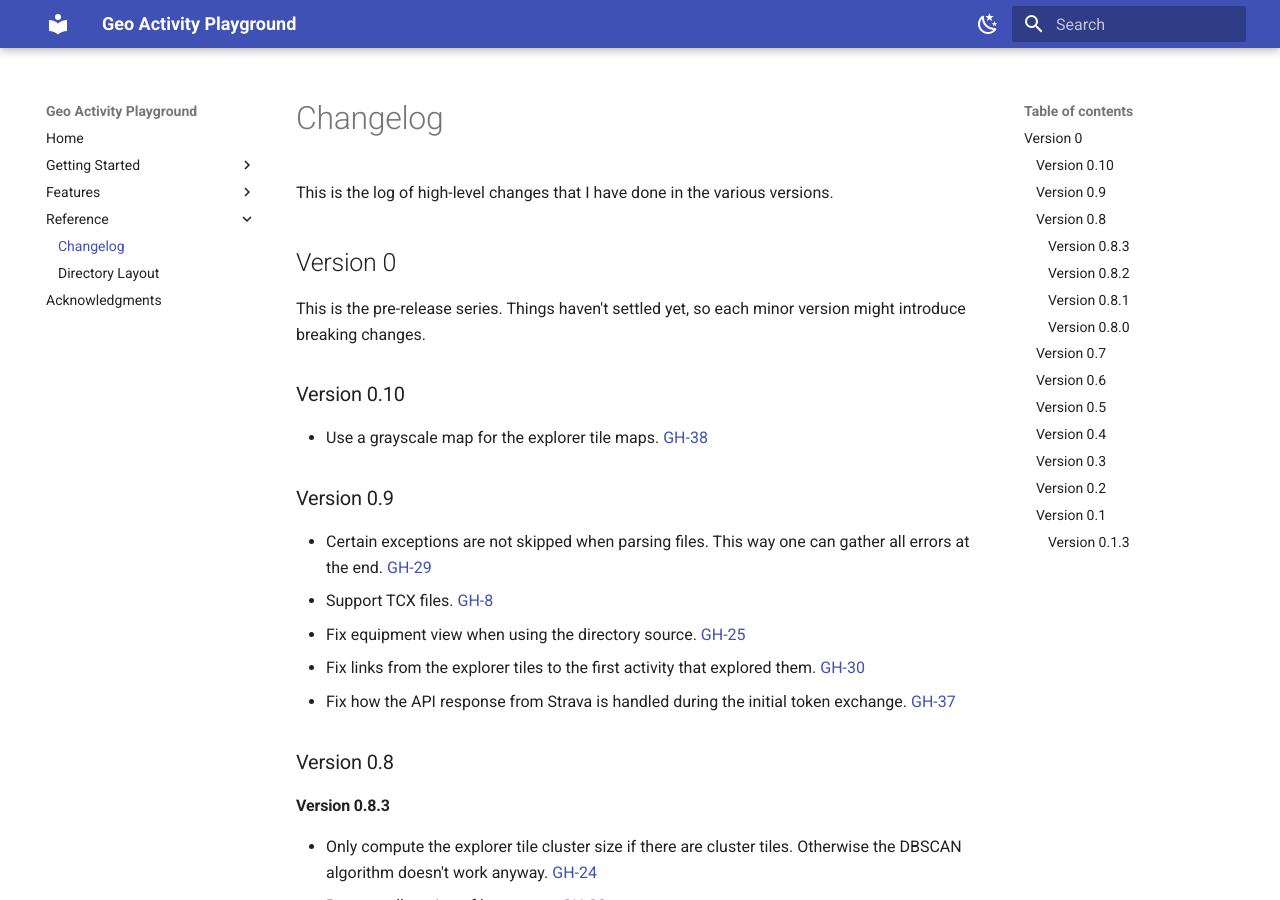
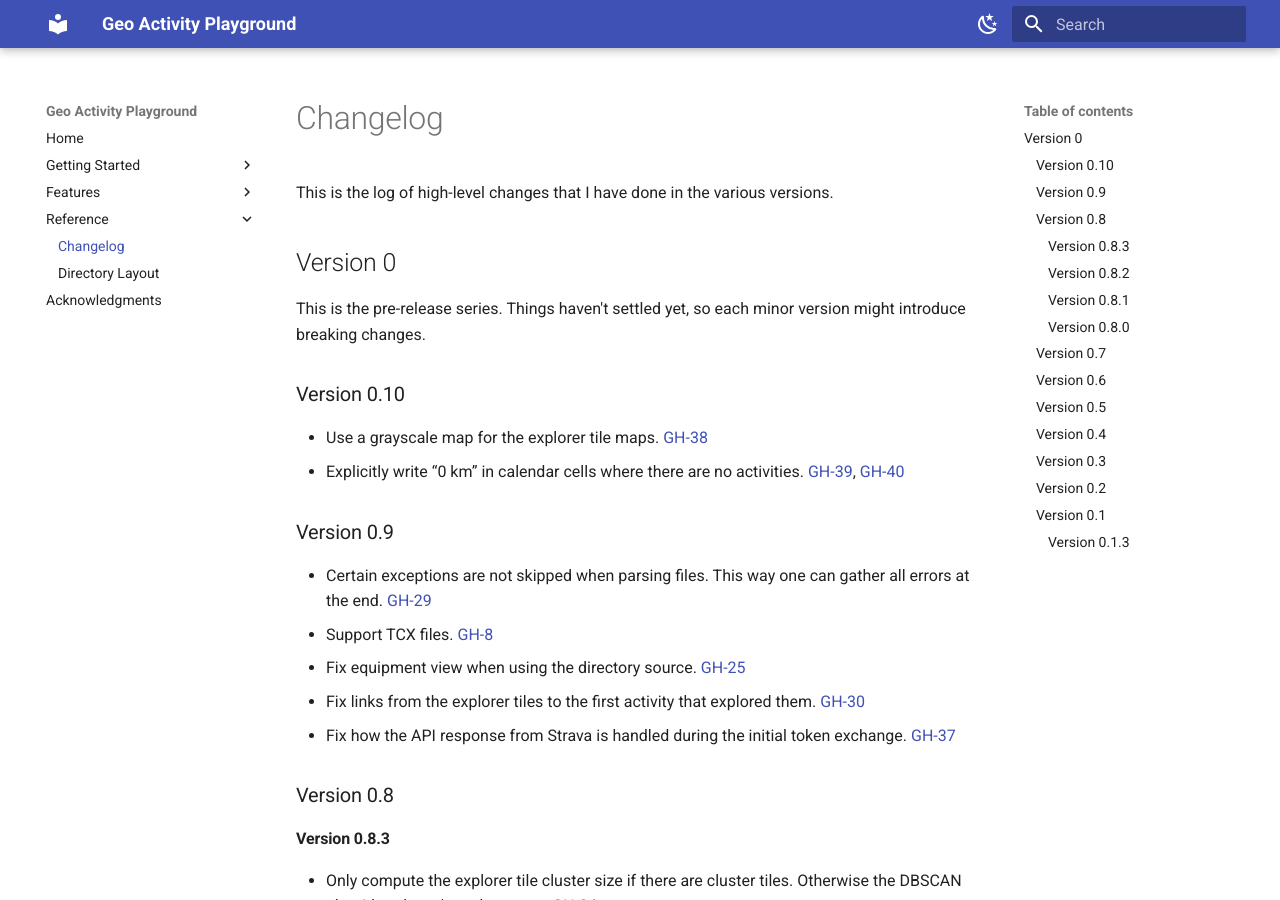
Before and after one commit to martin-ueding/geo-activity-playground, an MkDocs documentation site: the page built from docs/reference/changelog.md, in a window 1280 px wide and 900 px high. Built offline with MkDocs 1.6.1 and Material for MkDocs 9.7.7, drawn with Linux system fonts in a browser that asks for light colours.

Commit message:
Changelog entry

```diff
--- a/docs/reference/changelog.md
+++ b/docs/reference/changelog.md
@@ -9,6 +9,7 @@ This is the pre-release series. Things haven't settled yet, so each minor versio
 ### Version 0.10
 
 - Use a grayscale map for the explorer tile maps. [GH-38](https://github.com/martin-ueding/geo-activity-playground/issues/38)
+- Explicitly write “0 km” in calendar cells where there are no activities. [GH-39](https://github.com/martin-ueding/geo-activity-playground/issues/39), [GH-40](https://github.com/martin-ueding/geo-activity-playground/pull/40)
 
 ### Version 0.9
 
```
